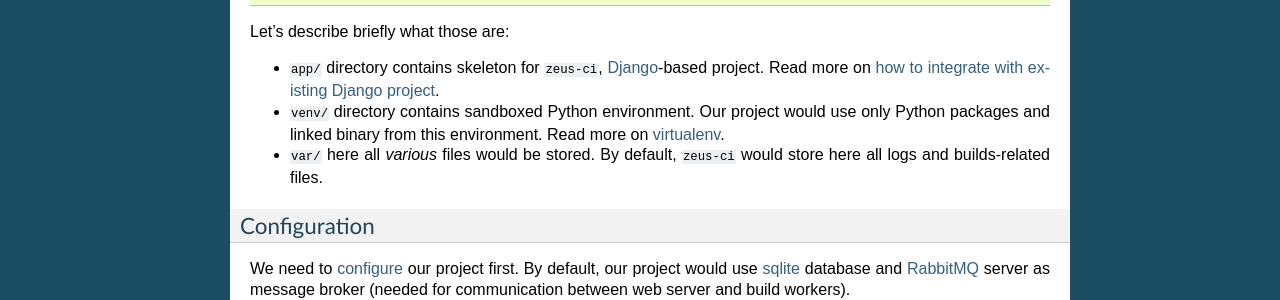
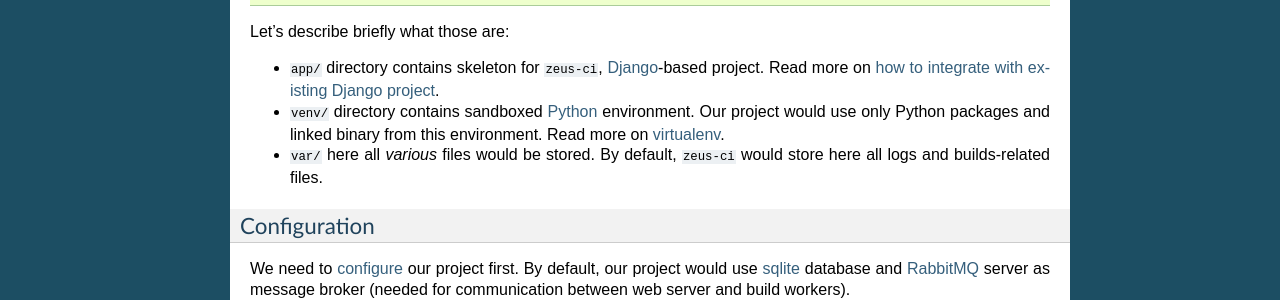
Before and after one commit to lukaszb/zeusci, a Sphinx documentation site: the page built from docs/source/setup.rst, in a window 1280 px wide. Shown: the part 537-837 px from the top of the page. Built offline with Sphinx 7.4.7, drawn with Linux system fonts in a browser that asks for light colours.

Commit message:
Added missing links

```diff
--- a/docs/source/setup.rst
+++ b/docs/source/setup.rst
@@ -36,7 +36,7 @@ Let's describe briefly what those are:
   Read more on :ref:`how to integrate with existing Django project
   <integration>`.
 
-- ``venv/`` directory contains sandboxed Python environment. Our project would
+- ``venv/`` directory contains sandboxed Python_ environment. Our project would
   use only Python packages and linked binary from this environment. Read more
   on virtualenv_.
 
```
Also changed, not shown: other parts of docs/source/setup.rst (+1 -0 lines).
